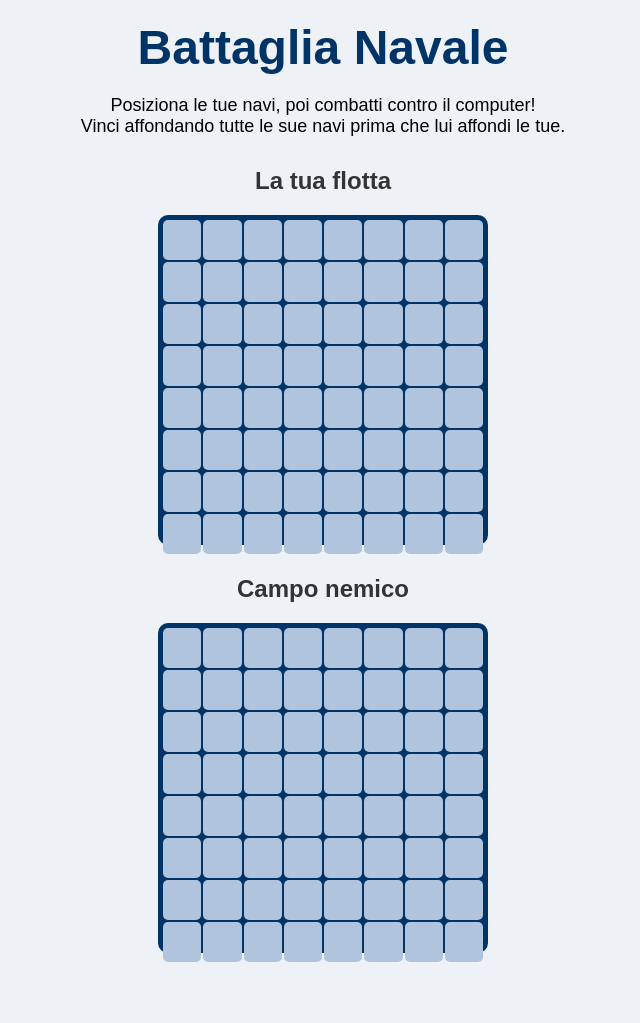
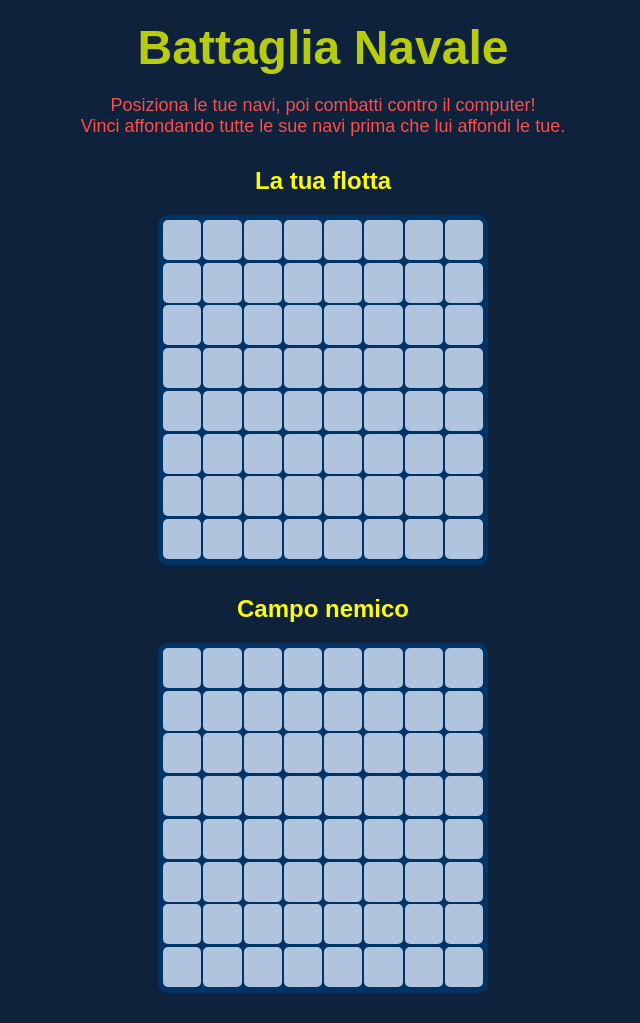
Before and after one commit to TommyisTommy1/Progetto_di_sistemi_2024_2025, a PHP site: page /archivio_videogiochi/battaglia_navale/battaglia_navale.html in a window 1280 px wide. Shown: the whole page, without its empty margins (317-957 px from the left). Before the commit the page ends 962 px from the top, so only its background shows below. Run offline with PHP 8.4, Linux system fonts and the light colour scheme.

Commit message:
Add files via upload
fix ui battaglia navale

```diff
--- a/progetto_Sistemi_fineAnno_2024_2025/sito_Progetto/archivio_videogiochi/battaglia_navale/css/style.css
+++ b/progetto_Sistemi_fineAnno_2024_2025/sito_Progetto/archivio_videogiochi/battaglia_navale/css/style.css
@@ -1,13 +1,17 @@
 body {
     font-family: Arial, sans-serif;
     text-align: center;
-    background-color: #eef2f7;
+    background-color: #0e223b;
+}
+
+p{
+    color: #ff4c4c;
 }
 
 .titoloPaginaWeb {
     margin: 20px;
     font-size: 48px;
-    color: #003366;
+    color: #b9cc0b;
 }
 
 .descrizioneGioco p {
@@ -18,12 +22,12 @@ body {
 .gioco h2 {
     margin-top: 30px;
     font-size: 24px;
-    color: #333;
+    color: #fffb06;
 }
 
 .griglia {
     width: 320px;
-    height: 320px;
+    height: 340px;
     margin: 10px auto;
     display: grid;
     grid-template-columns: repeat(8, 1fr);
```
